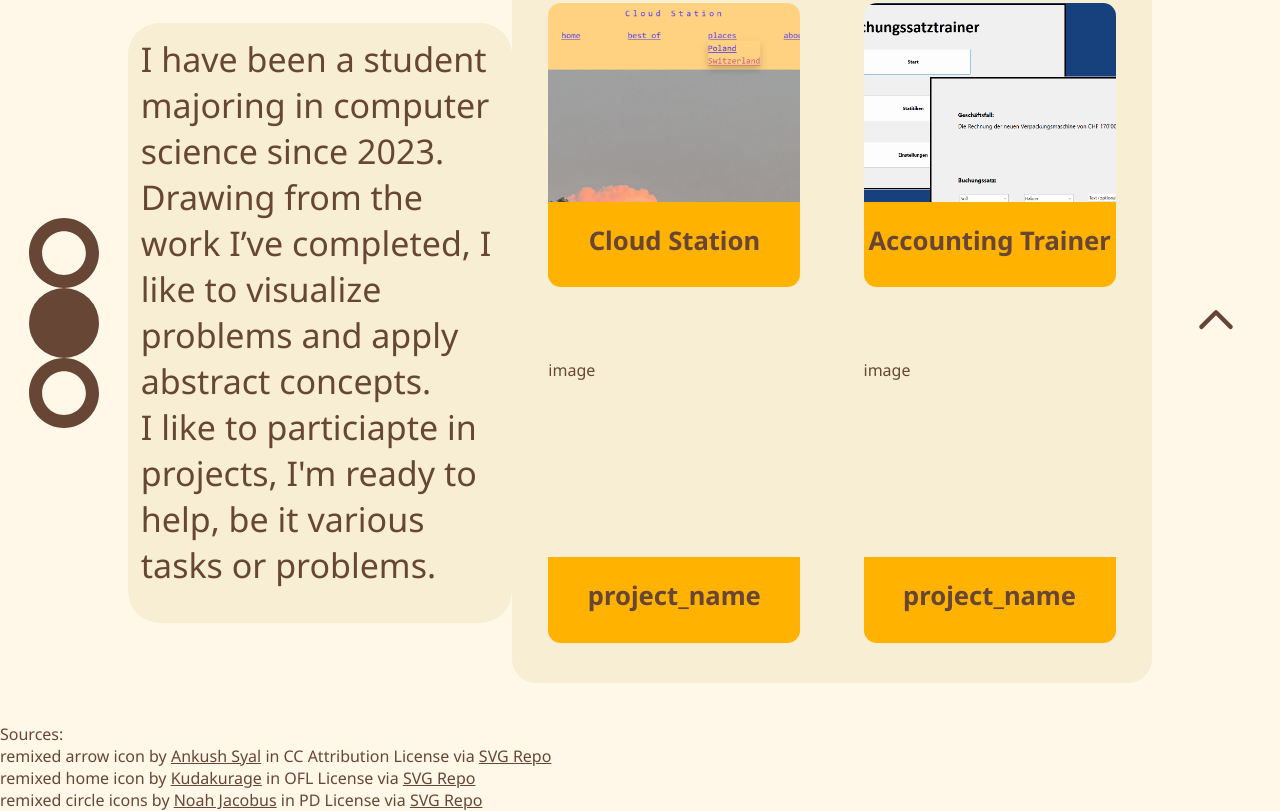
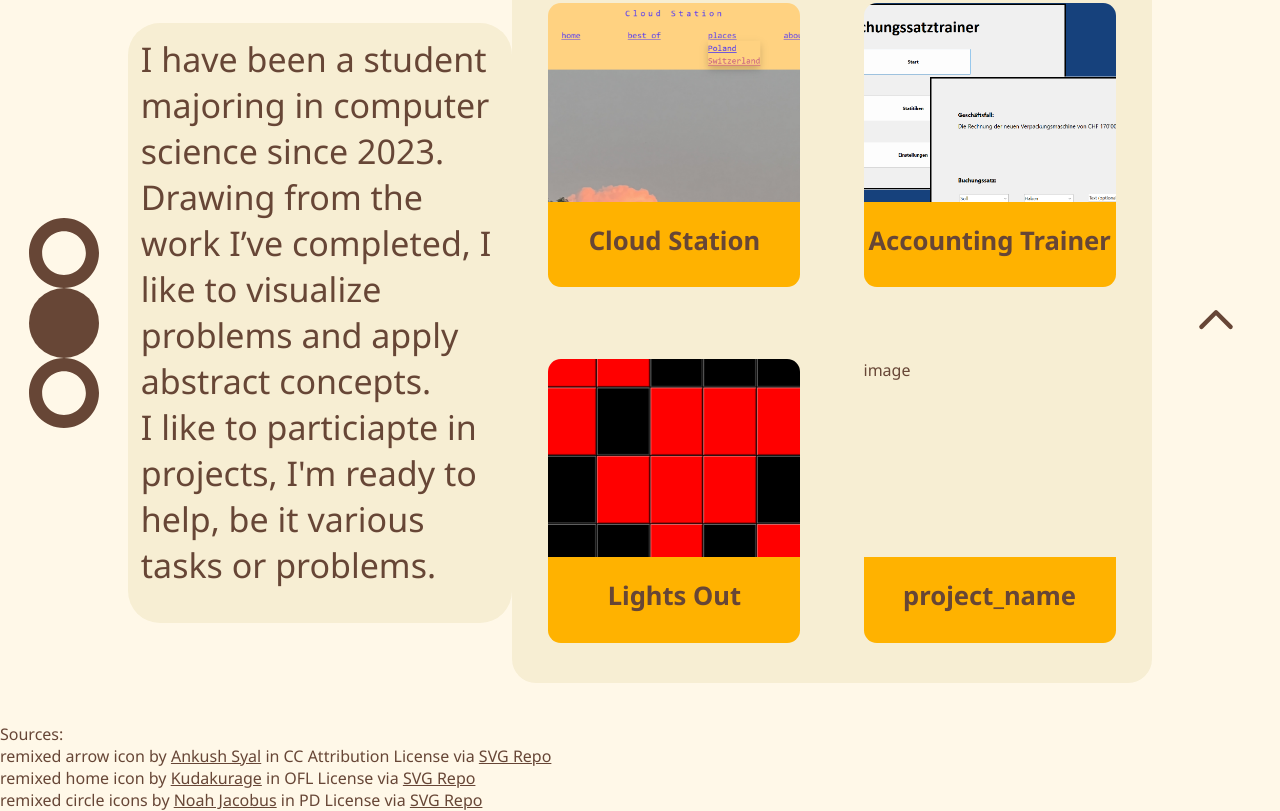
Before and after one commit to sleepz103/sleepz103.github.io, a plain HTML site: page index.html in a window 1280 px wide. Shown: the part 941-1752 px from the top of the page. Drawn offline with Linux system fonts and the light colour scheme.

Commit message:
Added lights out project name and thumbnail

```diff
--- a/index.html
+++ b/index.html
@@ -87,11 +87,11 @@
                 </div>
                 <div class="card_space">
                   <div class="project_image">
-                    image
+                    <a href="https://github.com/sleepz103/Lern-Periode-8"><img src="images/lightsout_thumbnail.png"></a>
                 </div>
                 <div class="project_name">
                   <div class="text">
-                    <b>project_name</b>
+                    <b>Lights Out</b>
                   </div>
                 </div>
                 </div>
```
Also changed, not shown: images/lightsout_thumbnail.png (added).
